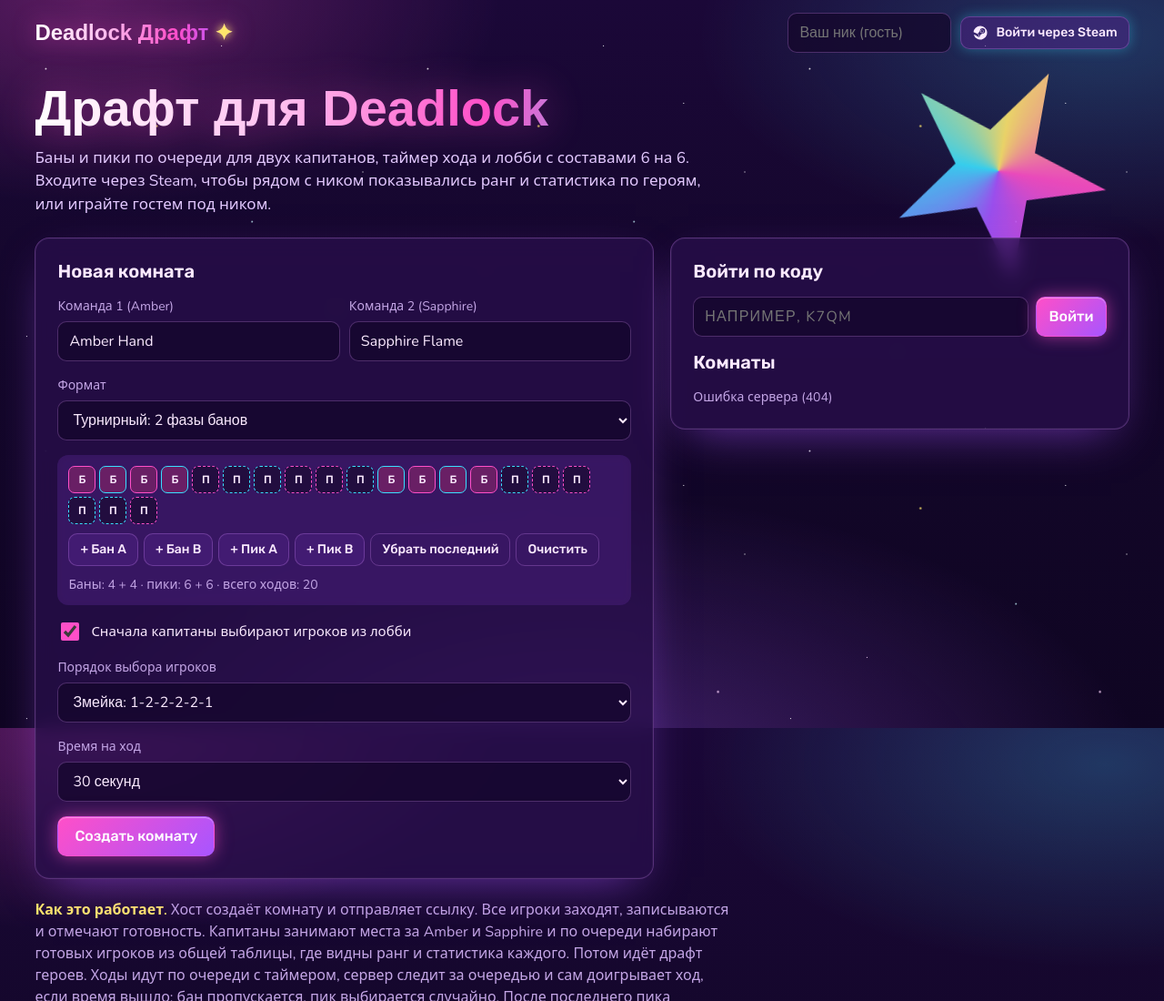
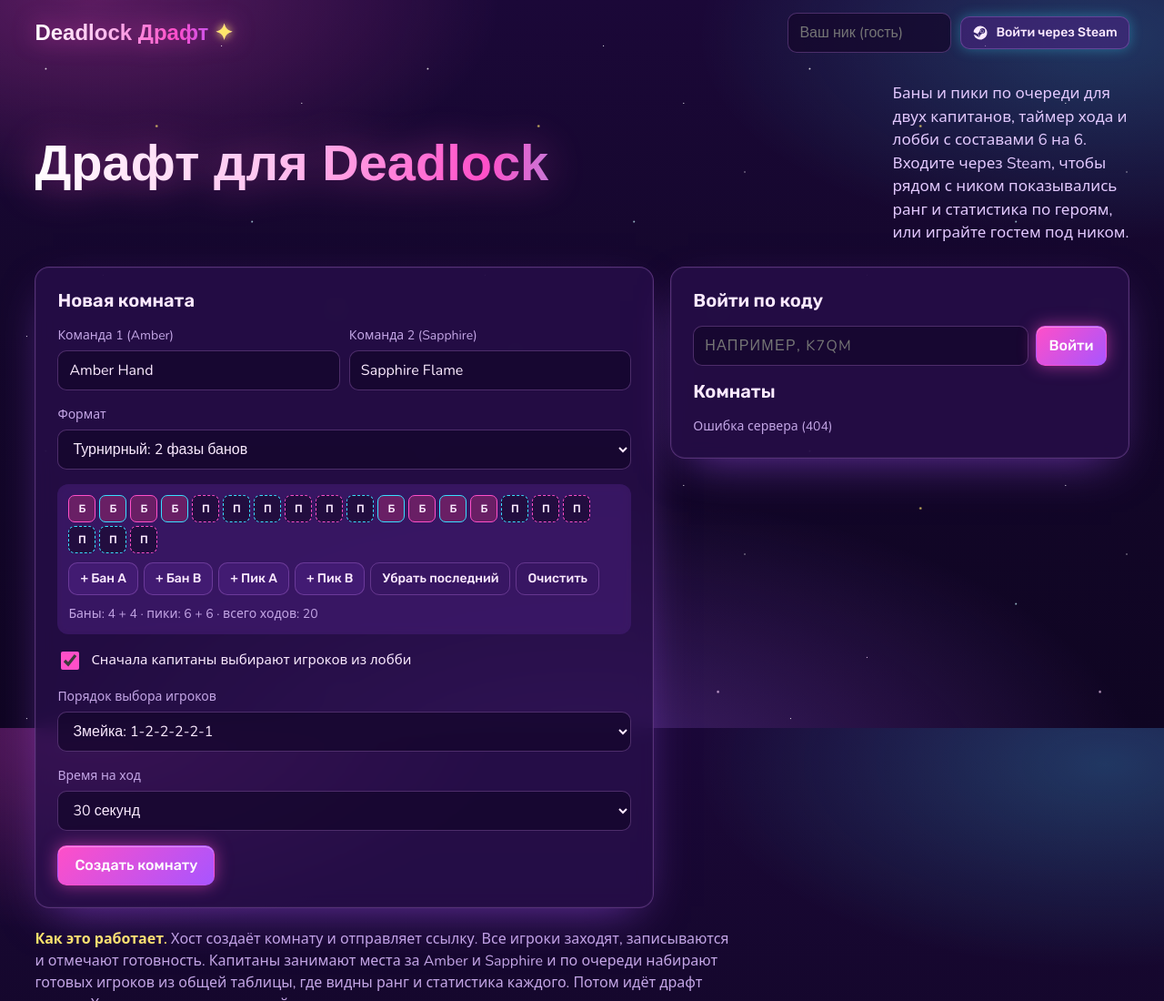
Before and after one commit to dgtdvvtwky-svg/deadlock-draft-, a website: page deadlock-draft/public/index.html in a window 1280 px wide. Shown: the top 1100 px of the page at 91% size. Drawn offline with nearby package versions, Linux system fonts and the light colour scheme; no server answers; a web font is replaced by a local one.

Commit message:
Update style.css

```diff
--- a/deadlock-draft/public/style.css
+++ b/deadlock-draft/public/style.css
@@ -157,11 +157,15 @@ background:radial-gradient(120% 85% at 50% 115%,color-mix(in srgb,var(--c) 85%,t
 
 /* неон и звёзды */
 html{background:#0f0522}
-.hero{position:relative;max-width:none}.hero>*{position:relative;max-width:760px}
-.hero::before{content:"";position:absolute;right:2%;top:-14px;width:min(240px,30vw);aspect-ratio:1;pointer-events:none;opacity:.9;filter:drop-shadow(0 0 18px rgba(255,79,200,.9)) drop-shadow(0 0 40px rgba(168,85,255,.7));
-background:conic-gradient(from 0deg,var(--am),var(--vio),var(--sa),var(--star),var(--am));
-clip-path:polygon(50% 0%,61% 35%,98% 35%,68% 57%,79% 91%,50% 70%,21% 91%,32% 57%,2% 35%,39% 35%);animation:spin 18s linear infinite}
-@keyframes spin{to{transform:rotate(360deg)}}
+.hero{display:grid;grid-template-columns:minmax(0,760px) minmax(120px,260px);justify-content:space-between;align-items:center;gap:12px 24px;max-width:none}
+.htxt{display:grid;gap:12px}
+.pillow{width:100%;height:auto;overflow:visible;filter:drop-shadow(0 0 18px rgba(255,79,200,.65)) drop-shadow(0 0 40px rgba(168,85,255,.5))}
+.pillow .pbody{transform-origin:130px 110px;animation:bob 4.5s ease-in-out infinite}
+.pillow .pshadow{transform-origin:130px 196px;animation:shade 4.5s ease-in-out infinite}
+.pillow .zz text{opacity:0;animation:zz 3.6s ease-in-out infinite}.pillow .z2{animation-delay:1.2s!important}
+@keyframes bob{50%{transform:translateY(-8px) rotate(-2deg)}}
+@keyframes shade{50%{transform:scaleX(.85);opacity:.22}}
+@keyframes zz{0%{opacity:0;transform:translate(0,8px)}30%{opacity:1}100%{opacity:0;transform:translate(10px,-14px)}}
 .lead{color:#e3c9ff}
 .team{backdrop-filter:blur(10px)}
 .ros,.rw,.seqbox,.actbar,.note,.ptable td{backdrop-filter:blur(6px)}
@@ -181,9 +185,8 @@ button,.btn{background:rgba(78,34,130,.55);border-color:var(--ln)}
 .pill{background:rgba(168,85,255,.25);border-color:rgba(214,140,255,.5);box-shadow:0 0 12px rgba(168,85,255,.4)}
 .foot a,.how a{color:var(--sa)}
 .how b{color:var(--star)}
-@media(max-width:1100px){.hero::before{opacity:.3;right:-2%}}
-@media(max-width:700px){.hero::before{opacity:.3;width:44vw;right:-6vw}}
-@media(prefers-reduced-motion:reduce){.hero::before{animation:none}}
+@media(max-width:600px){.hero{grid-template-columns:minmax(0,1fr) 96px;gap:10px}.htxt{display:contents}.hero h1{grid-row:1;grid-column:1}.hero .pillow{grid-row:1;grid-column:2}.hero .lead{grid-row:2;grid-column:1/-1}}
+@media(prefers-reduced-motion:reduce){.pillow *{animation:none!important}.pillow .zz text{opacity:1}}
 [hidden]{display:none!important}
 @media(max-width:960px){.board{grid-template-columns:minmax(0,1fr) minmax(0,1fr);grid-template-areas:"a b" "m m"}.team.A{grid-area:a}.team.B{grid-area:b}.mid{grid-area:m}.homegrid{grid-template-columns:minmax(0,1fr)}}
 @media(max-width:600px){.board{gap:10px}.team{padding:10px;gap:10px}.tn{font-size:18px}.bs,.ps .e0,.bs .em,.ps .em,.rw .em,.pv .em{width:34px;height:34px}.ps{grid-template-columns:34px minmax(0,1fr);min-height:44px}.ps b{font-size:15px}
```
